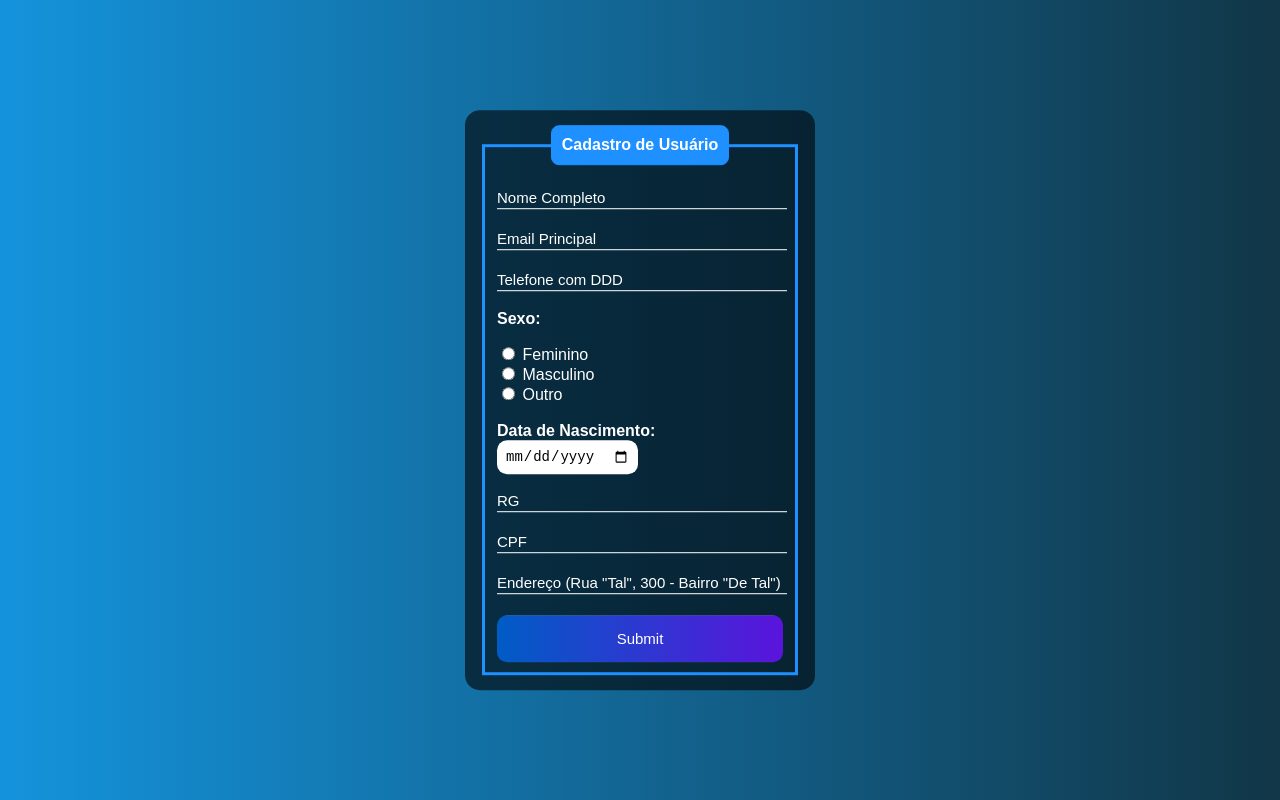
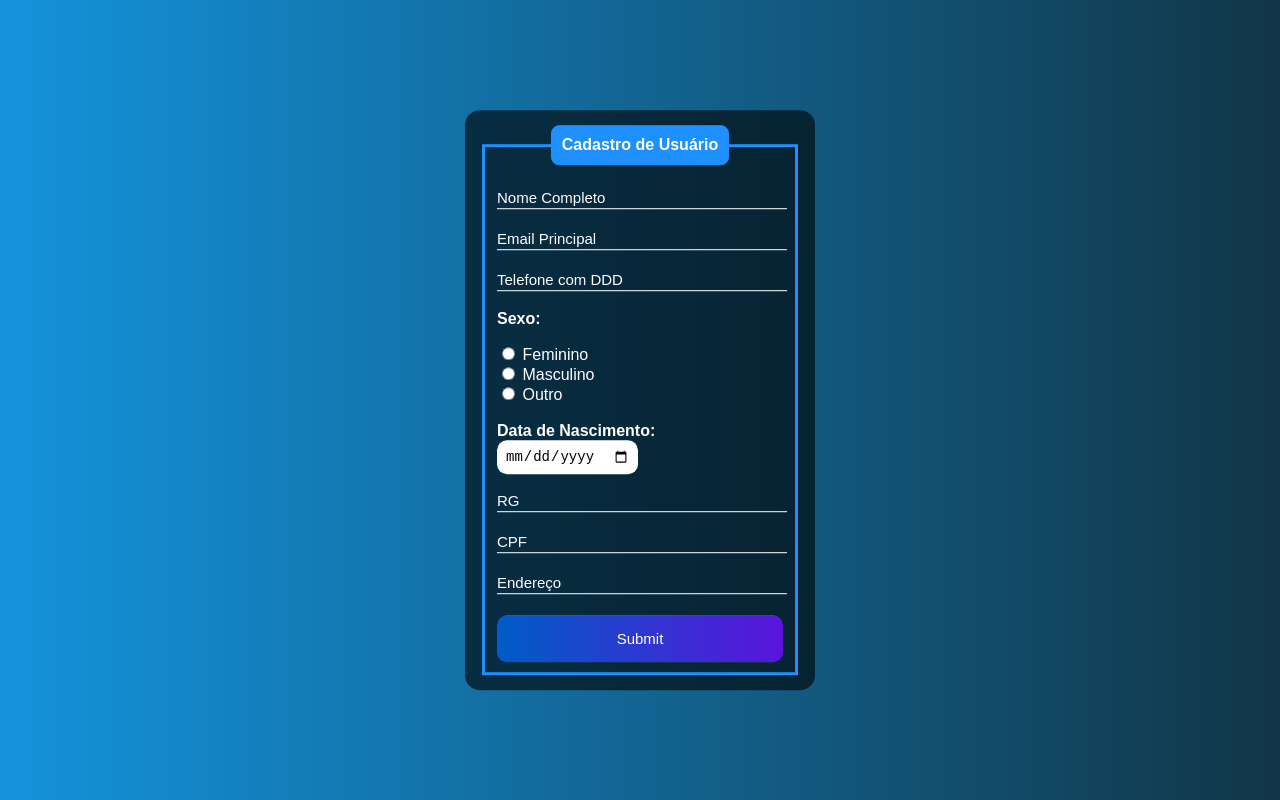
Before and after one commit to mauricio173/formulario, a plain HTML site: page index.html in a window 1280 px wide. Drawn offline with Linux system fonts and the light colour scheme.

Commit message:
Update index.html

```diff
--- a/index.html
+++ b/index.html
@@ -149,7 +149,7 @@
                 <br><br>
                 <div class="inputBox">
                     <input type="text" name="endereco" id="endereco" class="inputUser" autocomplete="off" maxlength="60" required>
-                    <label for="endereco" class="labelInput">Endereço (Rua "Tal", 300 - Bairro "De Tal")</label>
+                    <label for="endereco" class="labelInput">Endereço</label>
                 </div>
                 <br><br>
                 <input type="submit" name="submit" id="submit">
```
